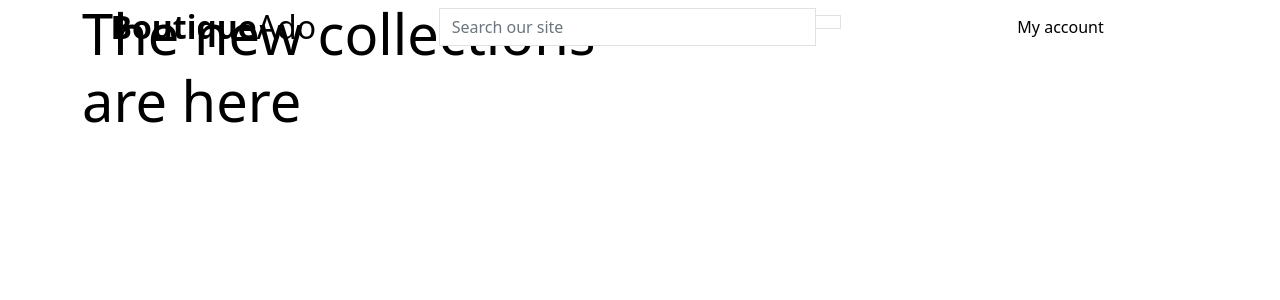
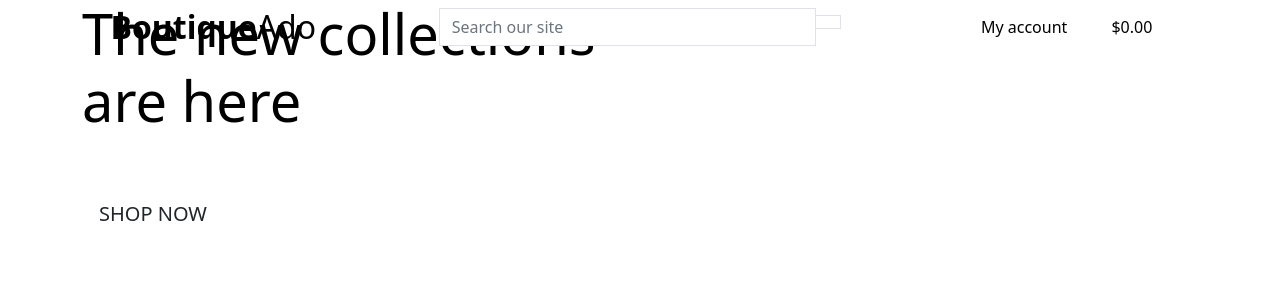
Before and after one commit to JoseCastanoCoding/boutique-ado-django, a Django app: page / in a window 1280 px wide. Shown: the top 300 px of the page. Run offline with Django 3.2, Linux system fonts and the light colour scheme.

Commit message:
added main page header, updated dropdown my account

```diff
--- a/home/templates/home/index.html
+++ b/home/templates/home/index.html
@@ -18,7 +18,7 @@
                 </h1>
                 <div class="my-5">
                     <h4>
-                        <a href="" class="shop-now-button btn btn-lg rounded-0 text-uppercase py-3"></a>
+                        <a href="" class="shop-now-button btn btn-lg rounded-0 text-uppercase py-3">shop now</a>
                     </h4>
                 </div>
             </div>
--- a/templates/base.html
+++ b/templates/base.html
@@ -70,17 +70,30 @@
                         <div class="dropdown-menu border-0" aria-labelledby="user-options">
                             {% if request.user.is_authenticated %}
                                 {% if request.user.is_superuser %}
-                                    <li><a href="" class="dropdown-item">Product Management</a></li>
+                                    <a href="" class="dropdown-item">Product Management</a>
                                 {% endif %}
                                 <a href="" class="dropdown-item">My Profile</a>
                                 <a href="{% url 'account_logout' %}" class="dropdown-item">Logout</a>
                             {% else %}
-                                <a href="{% url 'account_signup' %}">Register</a>
-                                <a href="{% url 'account_login' %}">Login</a>
+                                <a href="{% url 'account_signup' %}" class="dropdown-item">Register</a>
+                                <a href="{% url 'account_login' %}" class="dropdown-item">Login</a>
                             {% endif %}
                         </div>
                     </li>
-                    <li class="list-inline-item"></li>
+                    <li class="list-inline-item">
+                        <a class="{% if grand_total %}text-info font-weight-bold{% else %}text-black{% endif %} nav-link" href="">
+                            <div class="text-center">
+                                <div><i class="fas fa-shopping-bag fa-lg"></i></div>
+                                <p class="my-0">
+                                    {% if grand_total %}
+                                        ${{ grand_total|floatformat:2 }}
+                                    {% else %}
+                                        $0.00
+                                    {% endif %}
+                                </p>
+                            </div>
+                        </a>
+                    </li>
                 </ul>
             </div>
         </div>
```
